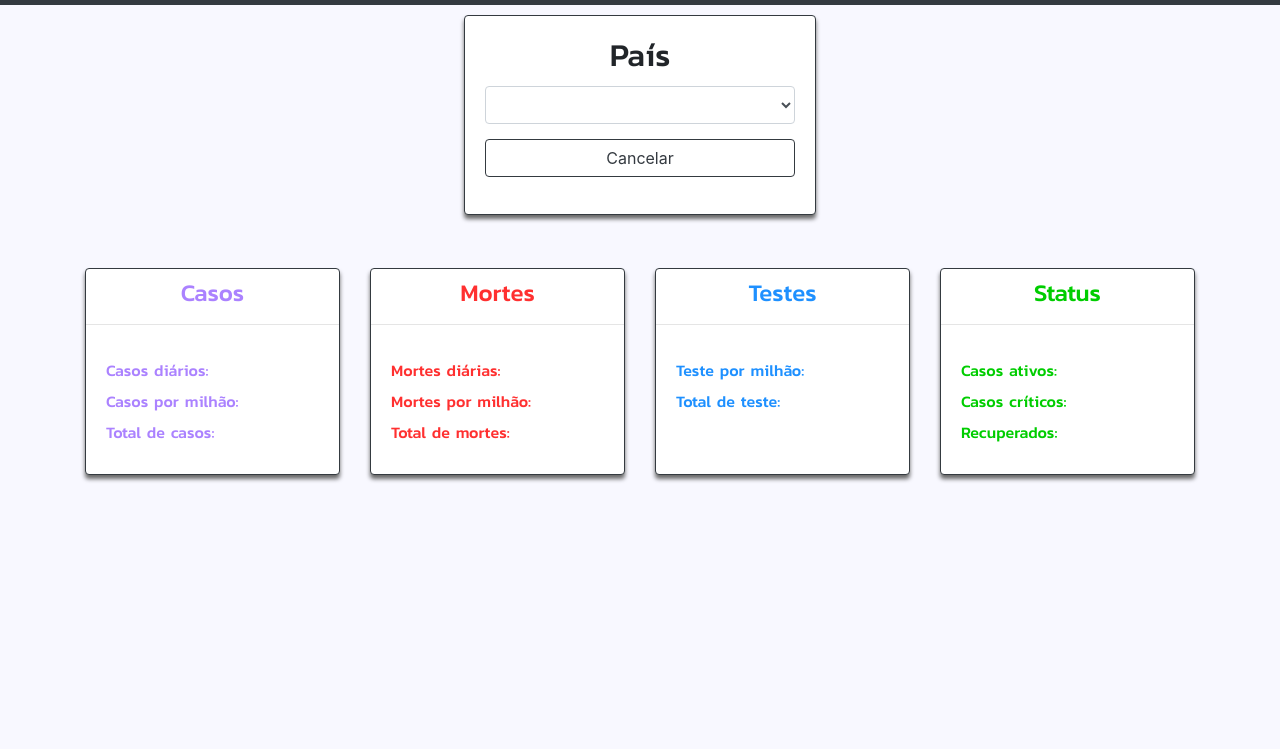
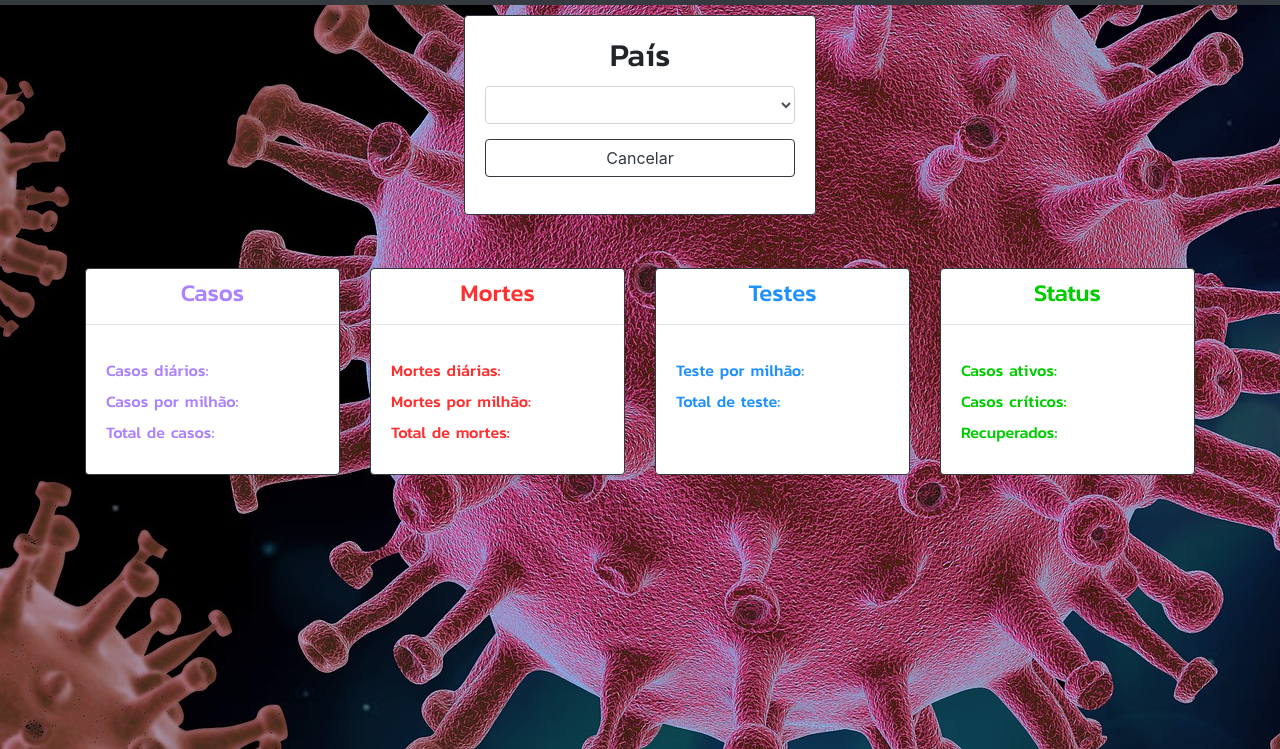
Before and after one commit to PauloAlves8039/Dashboard-Covid-19-Javascript, a plain HTML site: page index.html in a window 1280 px wide. Shown: the part 51-800 px from the top of the page. Drawn offline with nearby package versions, Linux system fonts and the light colour scheme; no server answers.

Commit message:
Refatorando elementos

```diff
--- a/css/style.css
+++ b/css/style.css
@@ -1,13 +1,12 @@
 /****** CORES *******/
 :root{
     --titulo-color: #008B8B;
+    --titulo-color-pais: #00EE76;
     --titulo-color-casos: #AB82FF;
     --titulo-color-mortes: #FF3030;
     --titulo-color-testes: #1E90FF;
     --titulo-color-status: #00CD00;
-    --border-color: #696969;
-    --border-color-hover: #363636;
-    --body-color: #F8F8FF;
+    --border-color-hover: #00EE76;
 }
 
 /****** FONTES *******/
@@ -17,8 +16,8 @@
 }
 
 /****** GERAL *******/
-.body-color{
-    background-color: var(--body-color);
+body {
+    background-image: url(../assets/img/coronavirus.jpg);
 }
 
 h2 {
@@ -26,12 +25,17 @@ h2 {
 }
 
 .cards-dashboard {
-    box-shadow: 0 4px 4px 0 var(--border-color);
+    -moz-transition: all 0.3s;
+	-webkit-transition: all 0.3s;
     transition: 0.3s;
 }
 
 .cards-dashboard:hover {
     box-shadow: 0 5px 5px 0 var(--border-color-hover);
+    -moz-transform: scale(1.1);
+	-webkit-transform: scale(1.1);
+	transform: scale(1.1);
+    transition: 0.3s;
 }
 
 /****** CARD-PAIS *******/
@@ -46,6 +50,7 @@ h2 {
 
 .titulo-pais {
     padding-top: 20px;
+    color: var(--titulo-color-pais);
 }
 
 #btn-cancelar {
--- a/index.html
+++ b/index.html
@@ -22,7 +22,7 @@
         <!--********** PAÍS **********-->
         <section id="pais">
             <div class="d-flex justify-content-center">
-                <div class="card card-pais cards-dashboard border border-dark">
+                <div class="card card-pais border border-dark">
                     <div class="card-body">
                       <h2 class="card-title d-flex justify-content-center">País</h2>
                       <p class="card-text">
```
Also changed, not shown: assets/img/coronavirus.jpg (added).
